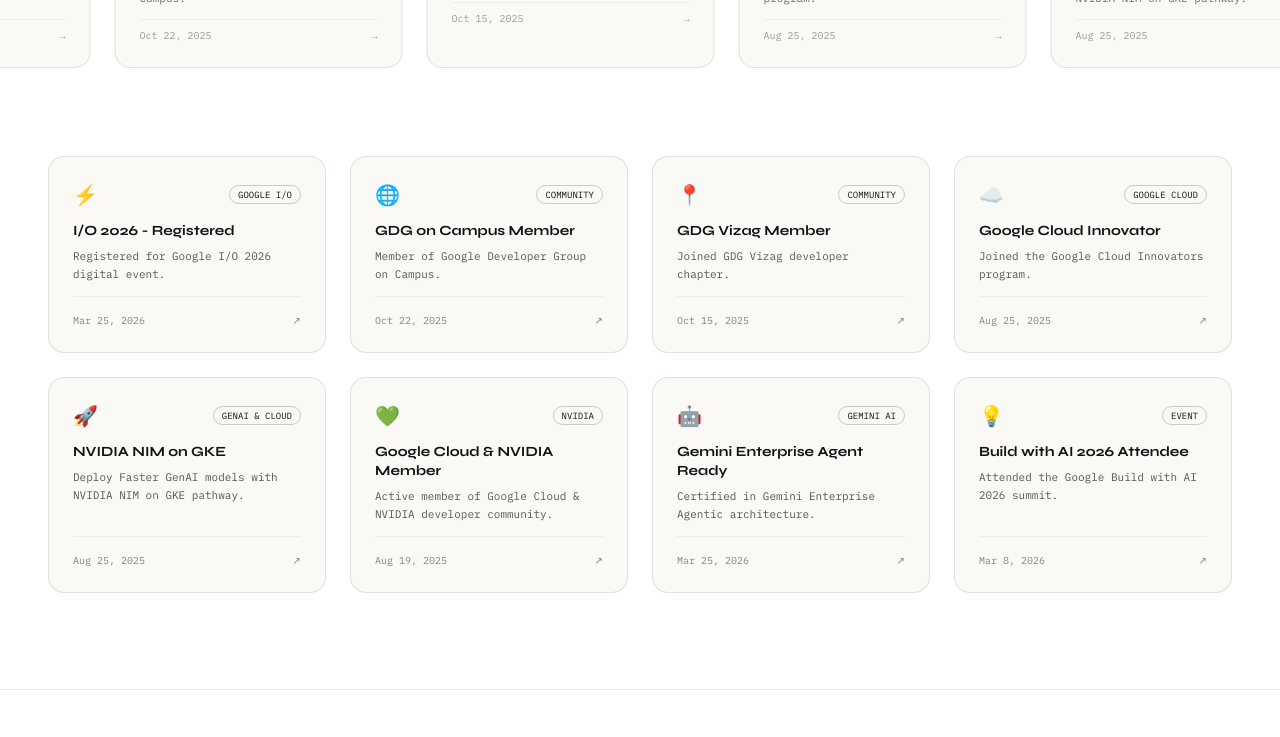
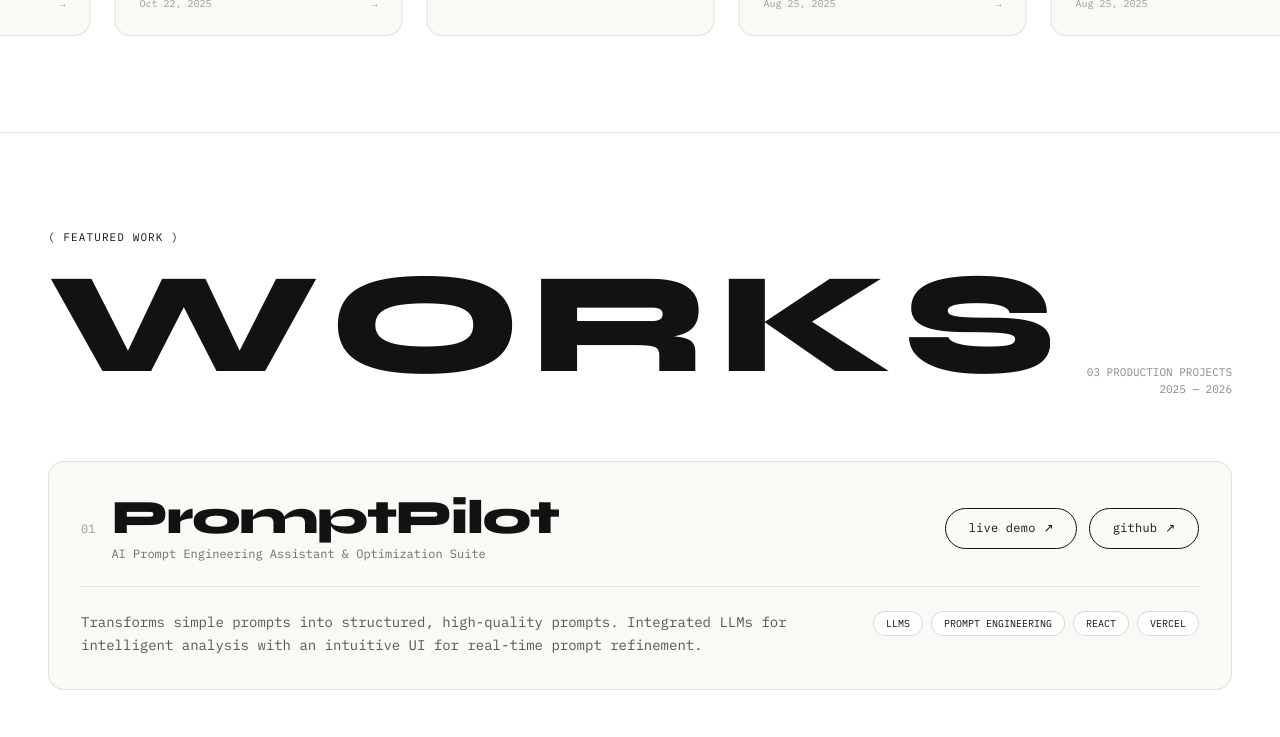
Before and after one commit to vaishnu13/my-portfolio, a React (Vite) app: page / in a window 1280 px wide. Shown: the part 1820-2557 px from the top of the page. Built offline with nearby package versions, Linux system fonts and the light colour scheme.

Commit message:
Shorten About quote and keep scrolling marquee only for Google Developer Badges

```diff
--- a/src/components/About.tsx
+++ b/src/components/About.tsx
@@ -39,8 +39,7 @@
                 letterSpacing: '-0.03em',
               }}
             >
-              We called it engineering because it started as a system open enough to become
-              anything: a product, a platform, a perspective...
+              Engineering open-ended systems that scale across AI, Cloud, and Full-Stack...
             </p>
           </motion.div>
 
--- a/src/components/Badges.tsx
+++ b/src/components/Badges.tsx
@@ -1,4 +1,4 @@
-import { motion } from 'framer-motion';
+// no motion needed
 
 const badges = [
   {
@@ -7,7 +7,6 @@
     desc: 'Registered for Google I/O 2026 digital event.',
     link: 'https://developers.google.com/profile/badges/events/io/2026/registered?u=116267647797616733478',
     category: 'Google I/O',
-    bg: '#FFE8D6',
     icon: '⚡',
   },
   {
@@ -16,7 +15,6 @@
     desc: 'Member of Google Developer Group on Campus.',
     link: 'https://developers.google.com/profile/badges/community/gdg/GDGoC/member?u=116267647797616733478',
     category: 'Community',
-    bg: '#E0F2FE',
     icon: '🌐',
   },
   {
@@ -25,7 +23,6 @@
     desc: 'Joined GDG Vizag developer chapter.',
     link: 'https://developers.google.com/profile/badges/community/gdg/chapter/member/gdg-vizag?u=116267647797616733478',
     category: 'Community',
-    bg: '#FEE2E2',
     icon: '📍',
   },
   {
@@ -34,7 +31,6 @@
     desc: 'Joined the Google Cloud Innovators program.',
     link: 'https://developers.google.com/profile/badges/community/innovators/cloud/2021_member?u=116267647797616733478',
     category: 'Google Cloud',
-    bg: '#F3E8FF',
     icon: '☁️',
   },
   {
@@ -43,7 +39,6 @@
     desc: 'Deploy Faster GenAI models with NVIDIA NIM on GKE pathway.',
     link: 'https://developers.google.com/profile/badges/playlists/nvidia-deploy-with-gen-ai?u=116267647797616733478',
     category: 'GenAI & Cloud',
-    bg: '#DCFCE7',
     icon: '🚀',
   },
   {
@@ -52,7 +47,6 @@
     desc: 'Active member of Google Cloud & NVIDIA developer community.',
     link: 'https://developers.google.com/profile/badges/nvidia-developer?u=116267647797616733478',
     category: 'NVIDIA',
-    bg: '#FEE2E2',
     icon: '💚',
   },
   {
@@ -61,7 +55,6 @@
     desc: 'Certified in Gemini Enterprise Agentic architecture.',
     link: 'https://me.developers.google.com/u/116267647797616733478',
     category: 'Gemini AI',
-    bg: '#FEF08A',
     icon: '🤖',
   },
   {
@@ -70,15 +63,14 @@
     desc: 'Attended the Google Build with AI 2026 summit.',
     link: 'https://me.developers.google.com/u/116267647797616733478',
     category: 'Event',
-    bg: '#FFE8D6',
     icon: '💡',
   },
 ];
 
 export function Badges() {
   return (
-    <section className="bg-white py-24 px-6 md:px-12 border-t border-[#121212]/10 overflow-hidden">
-      <div className="max-w-7xl mx-auto space-y-12">
+    <section className="bg-white py-20 px-6 md:px-12 border-t border-[#121212]/10 overflow-hidden">
+      <div className="max-w-7xl mx-auto space-y-8">
         {/* Header */}
         <div className="flex flex-col md:flex-row md:items-end justify-between gap-4">
           <div>
@@ -111,7 +103,7 @@
           </a>
         </div>
 
-        {/* Ticker Row 1 — Auto Scrolling Marquee */}
+        {/* Scrolling Marquee ONLY */}
         <div className="overflow-hidden py-4 -mx-6 md:-mx-12">
           <div className="animate-ticker flex gap-6 px-6">
             {[...badges, ...badges].map((badge, idx) => (
@@ -152,51 +144,6 @@
             ))}
           </div>
         </div>
-
-        {/* Badges Grid — Desktop Detailed Layout */}
-        <div className="grid grid-cols-1 sm:grid-cols-2 lg:grid-cols-4 gap-6 pt-6">
-          {badges.map((b) => (
-            <motion.a
-              key={b.title}
-              href={b.link}
-              target="_blank"
-              rel="noopener noreferrer"
-              initial={{ opacity: 0, y: 20 }}
-              whileInView={{ opacity: 1, y: 0 }}
-              viewport={{ once: true }}
-              transition={{ duration: 0.4 }}
-              className="p-6 rounded-2xl border border-[#121212]/10 bg-[#FAF9F6] hover:bg-[#121212] hover:text-white transition-all duration-300 group space-y-3 flex flex-col justify-between"
-            >
-              <div className="space-y-2">
-                <div className="flex justify-between items-center">
-                  <span className="text-xl">{b.icon}</span>
-                  <span
-                    className="text-[9px] uppercase font-mono px-2 py-0.5 rounded-full border border-[#121212]/20 group-hover:border-white/30"
-                  >
-                    {b.category}
-                  </span>
-                </div>
-                <h4
-                  className="font-bold text-sm leading-snug pt-1"
-                  style={{ fontFamily: "'Syne', sans-serif" }}
-                >
-                  {b.title}
-                </h4>
-                <p
-                  className="text-[11px] opacity-70 leading-relaxed"
-                  style={{ fontFamily: "'IBM Plex Mono', monospace" }}
-                >
-                  {b.desc}
-                </p>
-              </div>
-
-              <div className="pt-4 border-t border-current/10 flex justify-between items-center text-[10px] font-mono opacity-50">
-                <span>{b.date}</span>
-                <span className="group-hover:translate-x-1 transition-transform">↗</span>
-              </div>
-            </motion.a>
-          ))}
-        </div>
       </div>
     </section>
   );
```
